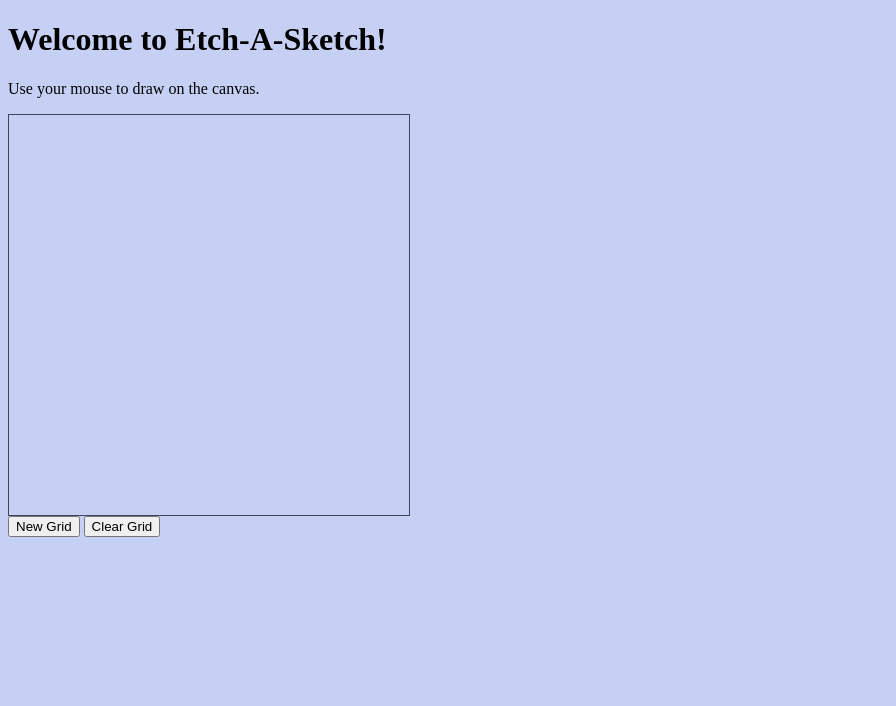
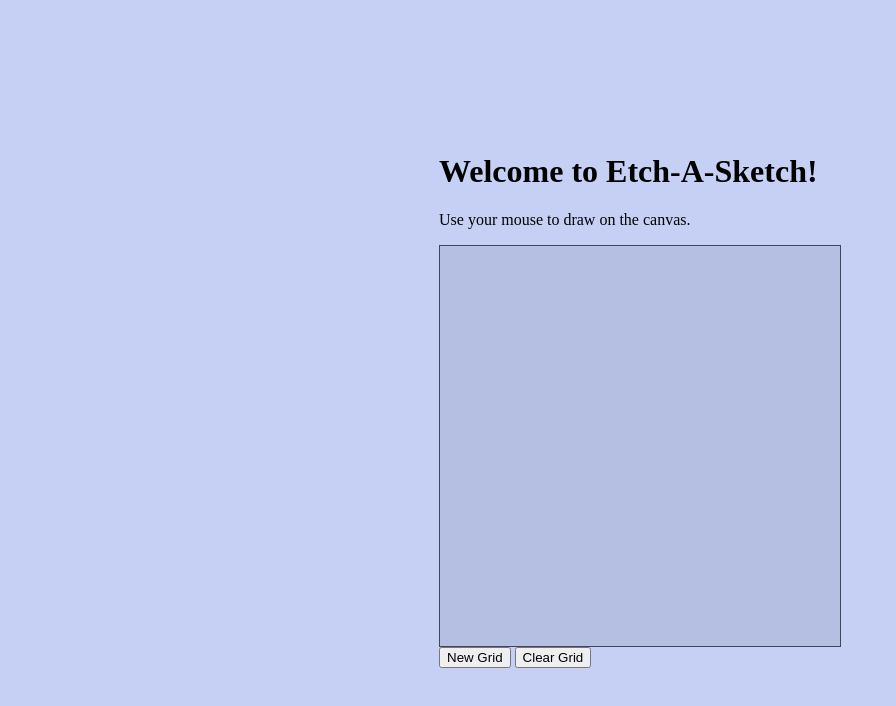
Before and after one commit to frvncrz/etch-a-sketch, a plain HTML site: page index.html in a window 1280 px wide. Shown: the whole page, without its empty margins (0-896 px from the left). Drawn offline with Linux system fonts and the light colour scheme.

Commit message:
Last Changes to the Etch-A-Sketch
-Styled and centered all elements to center
-tested grid multiple times to make sure
size and random colors worked.

****If there are any new js to add I will add them
with time***

```diff
--- a/index.html
+++ b/index.html
@@ -7,13 +7,15 @@
     <link rel="stylesheet" href="styles.css" />
   </head>
   <body>
-    <h1>Welcome to Etch-A-Sketch!</h1>
-    <p>Use your mouse to draw on the canvas.</p>
-    <div id="container"></div>
+    <div class="center-container">
+      <h1>Welcome to Etch-A-Sketch!</h1>
+      <p>Use your mouse to draw on the canvas.</p>
+      <div id="container"></div>
 
 
-      <button id="new-grid">New Grid</button>
-      <button id="clear-grid">Clear Grid</button>
+        <button id="new-grid">New Grid</button>
+        <button id="clear-grid">Clear Grid</button>
+    </div>
     <!-- link to etch-a-sketch js -->
     <script src="etch.js"></script>
   </body>
--- a/styles.css
+++ b/styles.css
@@ -1,13 +1,20 @@
 body {
+  display: flex;
+  justify-content: center;
+  align-items: center;
+  height: 100vh;
+  margin: 0;
   background-color: #c6d0f5;
 }
 
-div {
+/* div {
   border: 1px solid #414559;
-
-}
+  justify-content: center;
+} */
 
 #container {
+  border: 1px solid #414559;
+  background-color: #b5bfe2;
   width: 400px;
   height: 400px;
   display: flex;
@@ -15,8 +22,6 @@ div {
   grid-template-rows: repeat(16, 1fr);
 }
 
-
-
 .grid-cell:hover {
   background-color: #ea999c;
 }
```
